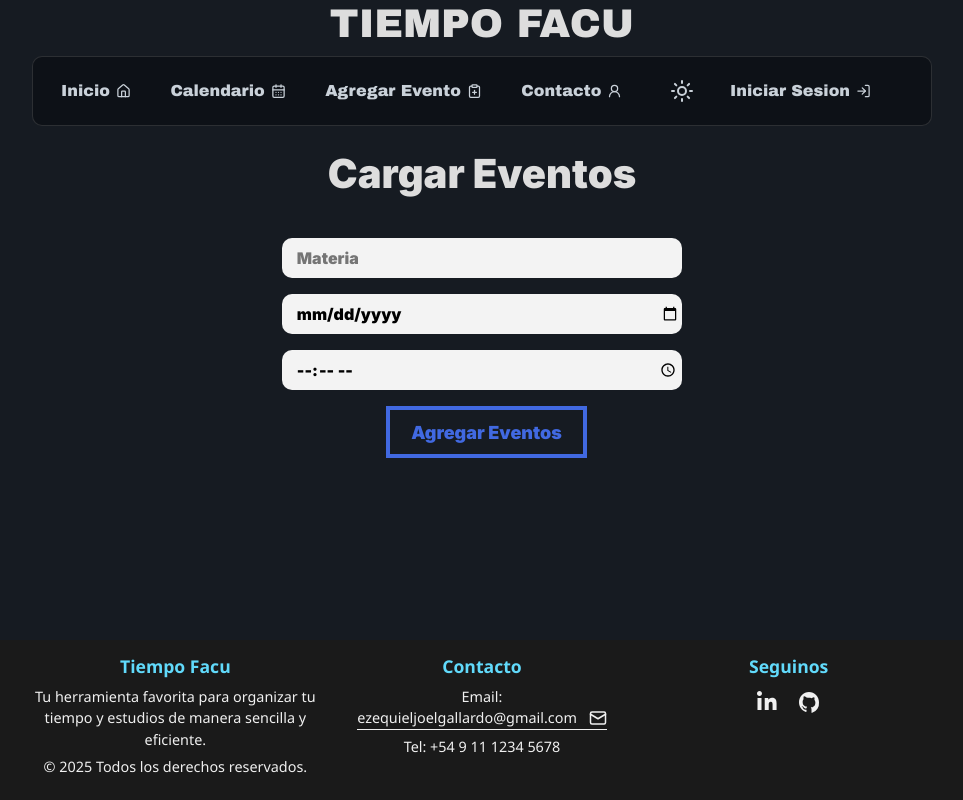
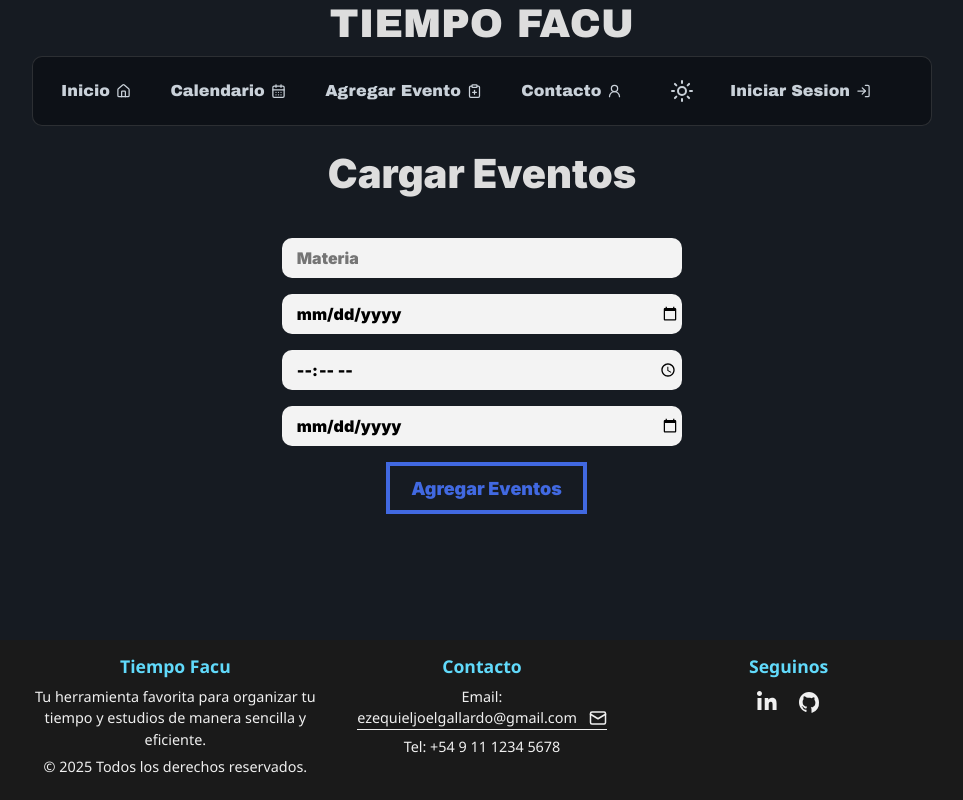
Before and after one commit to Ezegallardo0/TiempoFacu, a React (Vite) app: page /cargarNotas in a window 1280 px wide. Shown: the whole page, without its empty margins (158-1121 px from the left). Built offline with nearby package versions, Linux system fonts and the light colour scheme.

Commit message:
"description"

```diff
--- a/src/pages/CargarNotas.jsx
+++ b/src/pages/CargarNotas.jsx
@@ -8,6 +8,7 @@ const CargarNotas = () => {
   const [materia, setMateria] = useState('');
   const [dia, setDia] = useState('');
   const [horario, setHorario] = useState('');
+  const [descripcion, setDescripcion] = useState('');
   const [error, setError] = useState('');
   const navigate = useNavigate();
 
@@ -91,6 +92,18 @@ const CargarNotas = () => {
             style={{ minHeight: 40 }}
           />
         </div>
+         <div className="mb-3">
+          <input
+            className="inputC"
+            placeholder="Horario"
+            type="date"
+            id="horario"
+            value={descripcion}
+            onChange={(event) => setDescripcion(event.target.value)}
+            required
+            style={{ minHeight: 40 }}
+          />
+        </div>
         {error && <div className="alert alert-danger">{error}</div>}
         <button className='BOTON' type="submit">
           Agregar Eventos
```
